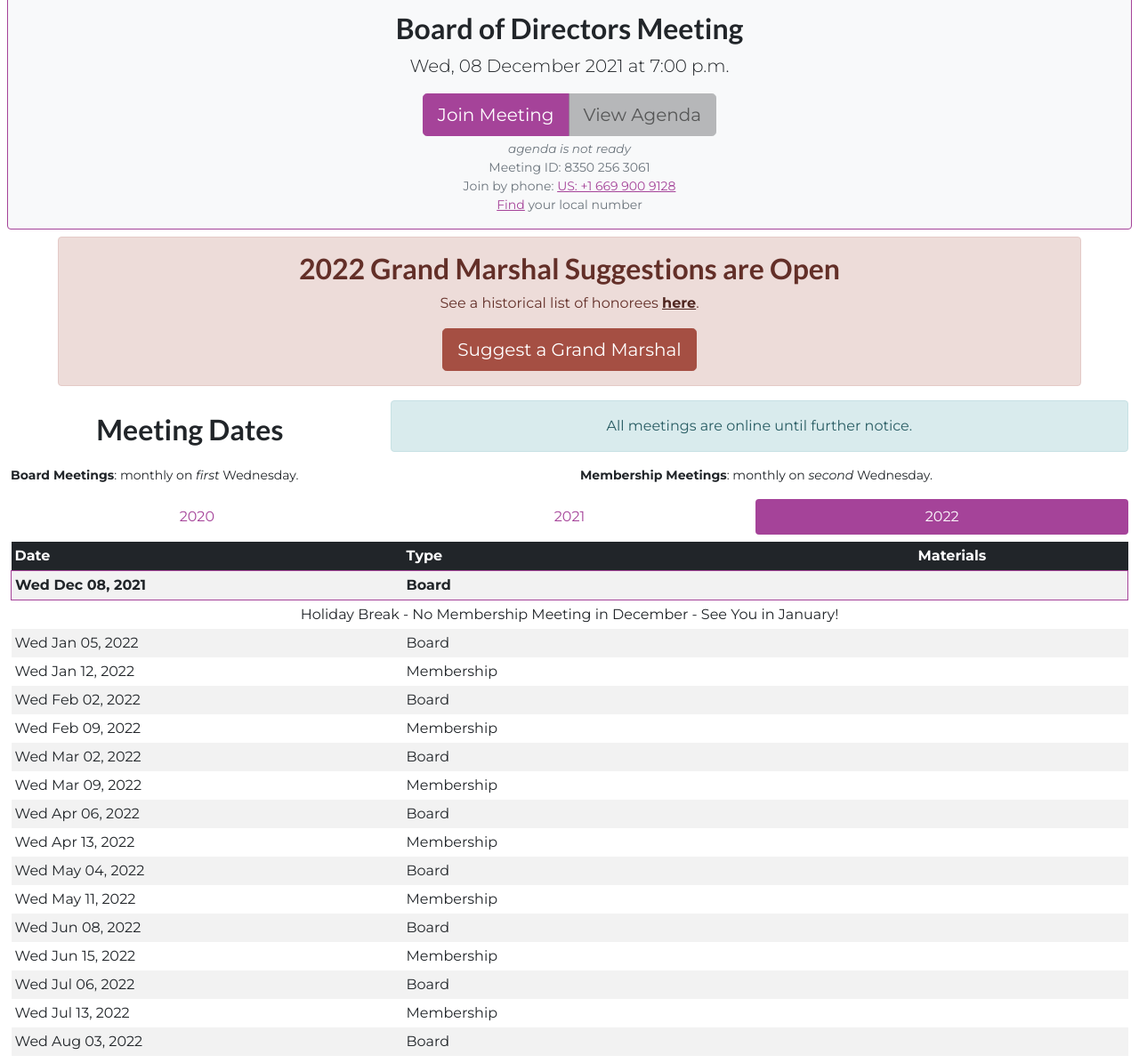
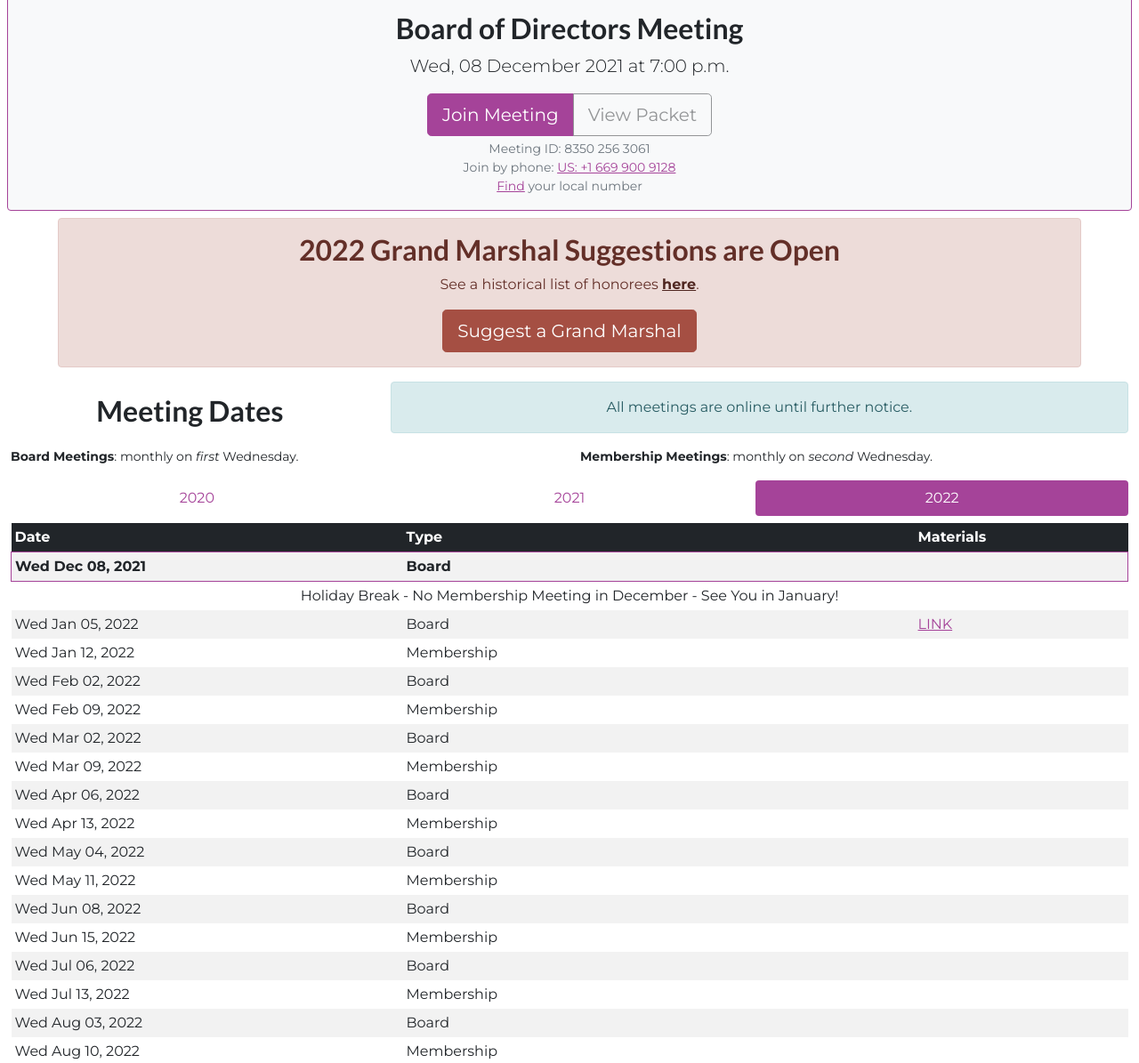
Before and after one commit to sfpride/members, a Jekyll site: the page built from index.html, in a window 1280 px wide and 1400 px high. Shown: the part 205-1400 px from the top of the window at 89% size. Built offline with Jekyll 4.4.1, drawn with Linux system fonts in a browser that asks for light colours; some web fonts are replaced.

Commit message:
dec 2021 board meeting packet

```diff
--- a/_data/calendar.csv
+++ b/_data/calendar.csv
@@ -1,7 +1,7 @@
 date,type,materials-url,materials-link
 Dec 8th 2021, Board
 c,Holiday Break - No Membership Meeting in December - See You in January!
-Jan 5th 2022, Board
+Jan 5th 2022, Board, https://cdn.sfpride.org/docs/meetings/20211208-sfpride-board-packet.pdf, LINK
 Jan 12th 2022, Membership
 Feb 2nd 2022, Board
 Feb 9th 2022, Membership
--- a/_data/meetings.yml
+++ b/_data/meetings.yml
@@ -6,7 +6,7 @@
   zoom-link: "https://us02web.zoom.us/j/83502563061?pwd=ZGQxVXNuNUczMHR4VDZLVUNwMVF2UT09"
   zoom-id: "8350 256 3061"
   #agenda: "https://cdn.sfpride.org/docs/meetings/20211103-sfpride-board-agenda.pdf"
-  #packet: "https://cdn.sfpride.org/docs/meetings/20211103-sfpride-board-packet.pdf"
+  packet: "https://cdn.sfpride.org/docs/meetings/20211208-sfpride-board-packet.pdf"
 - title: Membership Meeting
   active: false
   type: membership
```
